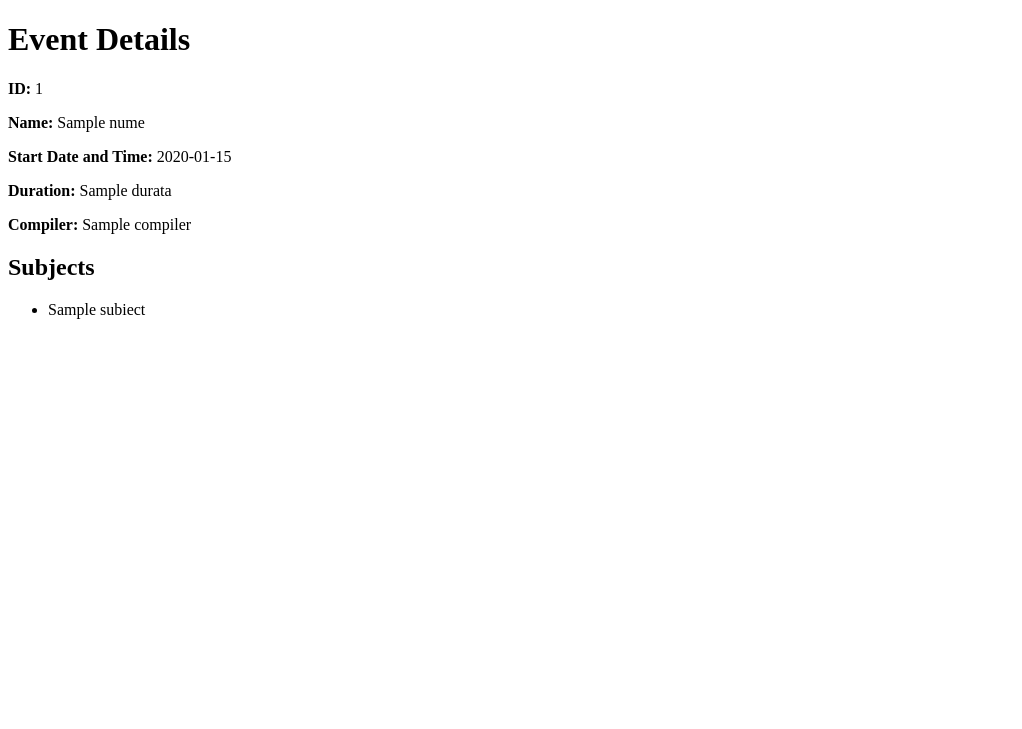
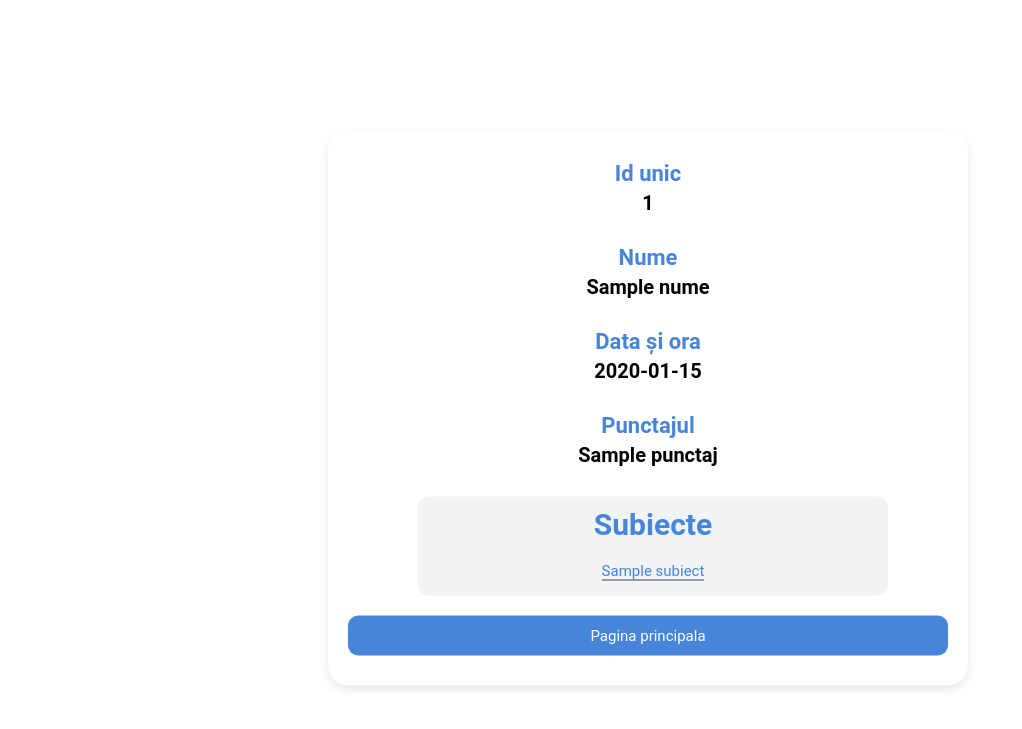
Before and after one commit to nitumario/bacOS, a Flask app: template templates/event_uneditable.html in a window 1280 px wide. Shown: the top 729 px of the page, without its empty margins (0-1022 px from the left). Run offline with Flask 3, Linux system fonts and the light colour scheme; the template is opened without the code that fills it: most values are stand-ins (such as "Sample title", 1, 10 or a date in 2020); some libraries are stand-ins or nearby versions.

Commit message:
redesign si restructurare totala

```diff
--- a/templates/event_uneditable.html
+++ b/templates/event_uneditable.html
@@ -2,20 +2,139 @@
 <html lang="en">
 <head>
     <meta charset="UTF-8">
-    <title>{{ event_data.nume }}</title>
+    <title>Editeaza evenimentul - {{ event_data.nume }}</title>
+    <style>
+        body {
+            display: block; /* Display form as a block */
+            position: fixed; /* Fixed position to overlay the page */
+            top: 50%;
+            left: 50%;
+            transform: translate(-50%, -50%); /* Center the modal */
+            background-color: #fff; /* White background */
+            border-radius: 20px; /* Rounded corners */
+            box-shadow: 0 4px 8px rgba(0, 0, 0, 0.1); /* Subtle shadow */
+            padding: 20px; /* Inner padding */
+            z-index: 1000; /* Positioned above the overlay */
+            width: 100%;
+            max-width: 600px; /* Max width for the modal */
+            overflow: auto; /* Enable scrolling if content overflows */
+            align-items: center;
+        }
+
+        .info {
+            margin-bottom: 30px;
+        }
+
+        .id, .nume, .punctaj, .data {
+            font-family: "Google Sans", Roboto, Arial, sans-serif;
+            color: #000000;
+            font-size: 20px;
+            font-weight: bold;
+            text-align: center;
+            width: 100%;
+            margin: 0 auto; /* Center align */
+            margin-top: 0px; /* Add some spacing */
+        }
+
+        .label{
+            font-family: "Google Sans", Roboto, Arial, sans-serif;
+            color: #000000;
+            font-size: 18px;
+            text-align: center;
+            margin: 0 auto; /* Center align */
+            margin-top: 10px; /* Add some spacing */
+        }
+
+        .label {
+            font-weight: bold;
+            color: #4785d9;
+            font-size: 22px;
+            margin-bottom: 5px;
+        }
+
+        .subiecte-grupare {
+            border-radius: 10px;
+            width: 75%;
+            background-color: #f1f3f4;
+            padding: 10px;
+            margin-left: 70px;
+            align-items: center;
+            justify-content: center;
+            text-align: center; /* Center align the text within the group */
+            max-height: 140px; /* Set a max height for the box */
+            overflow-y: auto; /* Enable vertical scrolling */
+            margin-top: 30px;
+        }
+
+        .subiecte-grupare a {
+            display: block;
+            color: #4785d9;
+            text-decoration: none;
+            font-family: "Google Sans", Roboto, Arial, sans-serif;
+            font-size: 15px;
+            margin: 0 auto;
+            margin-bottom: 5px;
+            border-bottom: 0.0625rem solid #43484f;
+            width: fit-content;
+        }
+
+        .subiecte-grupare h2 {
+            font-family: "Google Sans", Roboto, Arial, sans-serif;
+            color: #4785d9;
+            font-size: 30px;
+            margin: 0 auto; /* Ensure block elements are centered */
+            text-align: center; /* Center align the h2 text */
+            margin-bottom: 20px;
+        }
+
+        .but-acasa {
+            padding: 10px 20px;
+            background-color: #4785d9;
+            color: #ffffff;
+            cursor: pointer;
+            text-align: center;
+            font-size: 15px;
+            transition: background-color 0.5s ease-in-out;
+            font-family: "Google Sans", Roboto, Arial, sans-serif;
+            margin-bottom: 10px;
+            box-sizing: border-box;
+            border: 0.0625rem solid #4785d9;
+            width: 100%;
+            margin-top: 20px;
+            border-radius: 10px;
+            align-items: center;
+        }
+
+    </style>
 </head>
 <body>
-    <h1>Event Details</h1>
-    <p><strong>ID:</strong> {{ event_data.id }}</p>
-    <p><strong>Name:</strong> {{ event_data.nume }}</p>
-    <p><strong>Start Date and Time:</strong> {{ event_data.startdatetime }}</p>
-    <p><strong>Duration:</strong> {{ event_data.durata }}</p>
-    <p><strong>Compiler:</strong> {{ event_data.compiler }}</p>
-    <h2>Subjects</h2>
-    <ul>
+    <div class="info">
+        <div class="label">Id unic</div>
+        <div class="id">{{ event_data.id }}</div>
+    </div>
+
+    <div class="info">
+        <div class="label">Nume</div>
+        <div class="nume">{{ event_data.nume }}</div>
+    </div>
+
+    <div class="info">
+        <div class="label">Data și ora</div>
+        <div class="data">{{ event_data.startdatetime|datetimeformat }}</div>
+    </div>
+
+    <div class="info">
+        <div class="label">Punctajul</div>
+        <div class="punctaj">{{ punctaj }}</div>
+    </div>
+
+    <div class="subiecte-grupare">
+        <h2>Subiecte</h2>
         {% for subiect in event_data.subiecte %}
-            <li>{{ subiect }}</li>
+        <a href="/{{subiect}}" download>{{ subiect }}</a>
         {% endfor %}
-    </ul>
+    </div>
+
+    <button class="but-acasa" onclick="window.location.href='/events'">Pagina principala</button>
 </body>
 </html>
```
